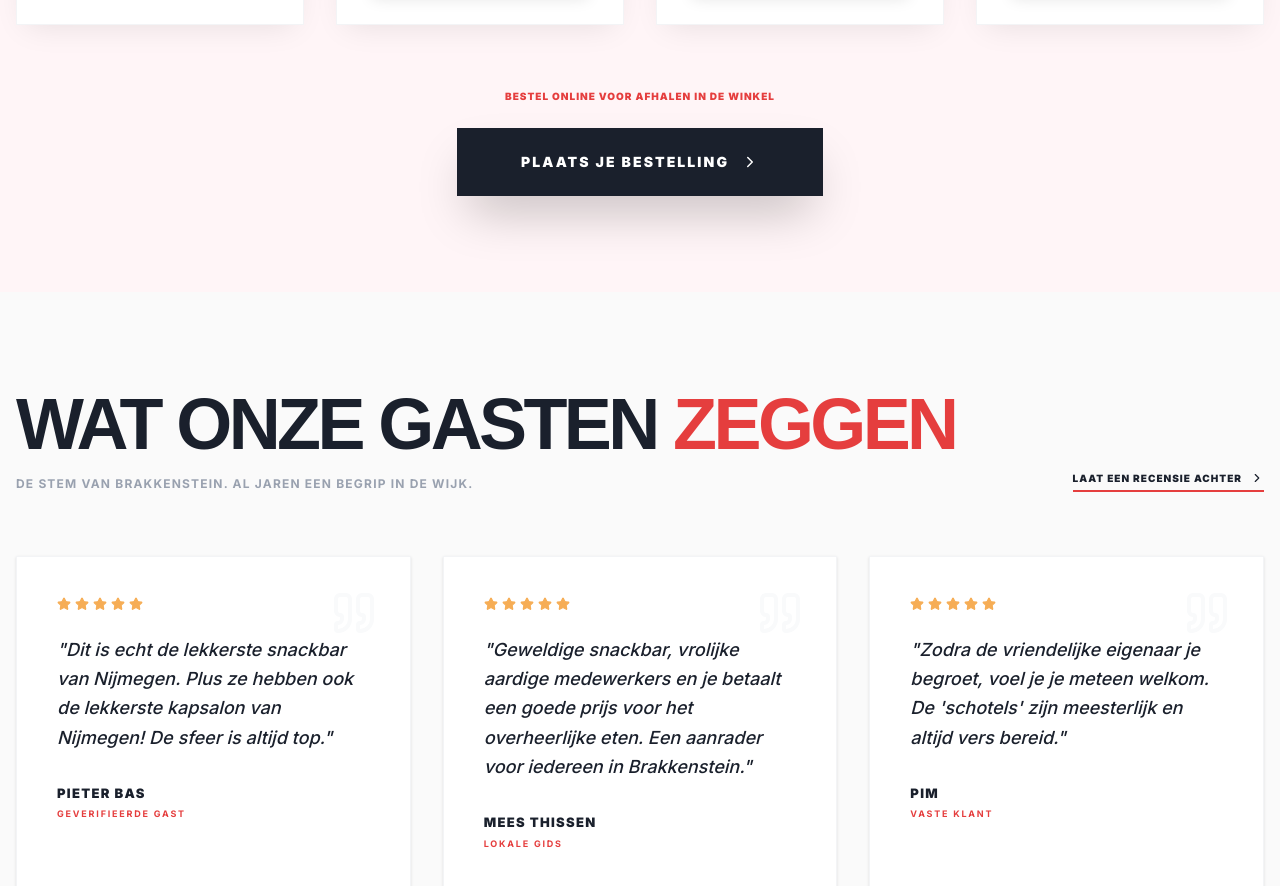
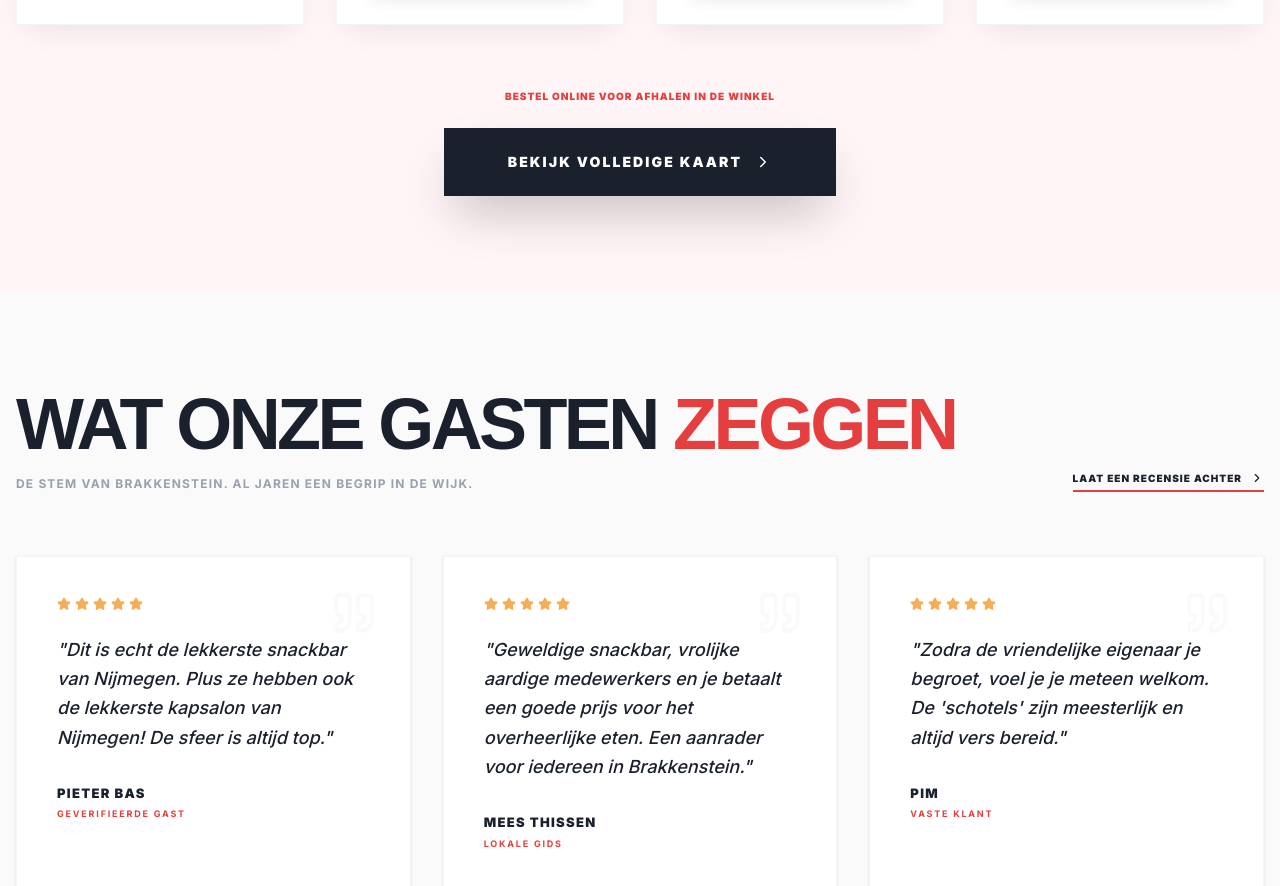
Before and after one commit to maximetdoucet-glitch/Cafeteria-De-Fest, a Next.js app: page / in a window 1280 px wide. Shown: the part 1520-2406 px from the top of the page. Built offline with nearby package versions, Linux system fonts and the light colour scheme.

Commit message:
fix: update main section CTA and refine button centering for desktop

```diff
--- a/src/components/sections/Menu.tsx
+++ b/src/components/sections/Menu.tsx
@@ -109,11 +109,18 @@ export default function Menu() {
           </p>
           <button
             onClick={openOrder}
-            className="w-full md:w-auto inline-flex justify-center items-center gap-3 px-6 py-4 md:px-16 md:py-6 bg-brand-charcoal text-white font-black uppercase tracking-[0.15em] text-sm hover:bg-brand-red transition-all shadow-2xl group cursor-pointer"
+            className="md:hidden w-full inline-flex justify-center items-center gap-3 px-6 py-4 bg-brand-charcoal text-white font-black uppercase tracking-[0.15em] text-sm hover:bg-brand-red transition-all shadow-2xl cursor-pointer"
           >
             {t('hero.cta.order')}
+            <ChevronRight size={18} />
+          </button>
+          <Link
+            href="/menu"
+            className="hidden md:inline-flex justify-center items-center gap-3 px-16 py-6 bg-brand-charcoal text-white font-black uppercase tracking-[0.15em] text-sm hover:bg-brand-red transition-all shadow-2xl group cursor-pointer"
+          >
+            {t('menu.cta.full')}
             <ChevronRight size={18} className="group-hover:translate-x-1 transition-transform" />
-          </button>
+          </Link>
         </div>
       </div>
     </section>
--- a/src/components/sections/PickupProcess.tsx
+++ b/src/components/sections/PickupProcess.tsx
@@ -52,7 +52,7 @@ export default function PickupProcess() {
         <div className="mt-12 md:mt-20 md:flex md:justify-center">
            <button
             onClick={openOrder}
-            className="w-full md:w-auto flex justify-center items-center gap-3 px-6 py-4 md:px-16 md:py-6 border-4 border-white text-white font-black uppercase tracking-[0.15em] text-sm hover:bg-brand-red hover:border-brand-red transition-all shadow-2xl group cursor-pointer"
+            className="w-full md:w-auto inline-flex justify-center items-center gap-3 px-6 py-4 md:px-16 md:py-6 border-4 border-white text-white font-black uppercase tracking-[0.15em] text-sm hover:bg-brand-red hover:border-brand-red transition-all shadow-2xl group cursor-pointer"
           >
             {t('hero.cta.order')}
             <ChevronRight size={18} className="group-hover:translate-x-1 transition-transform" />
```
